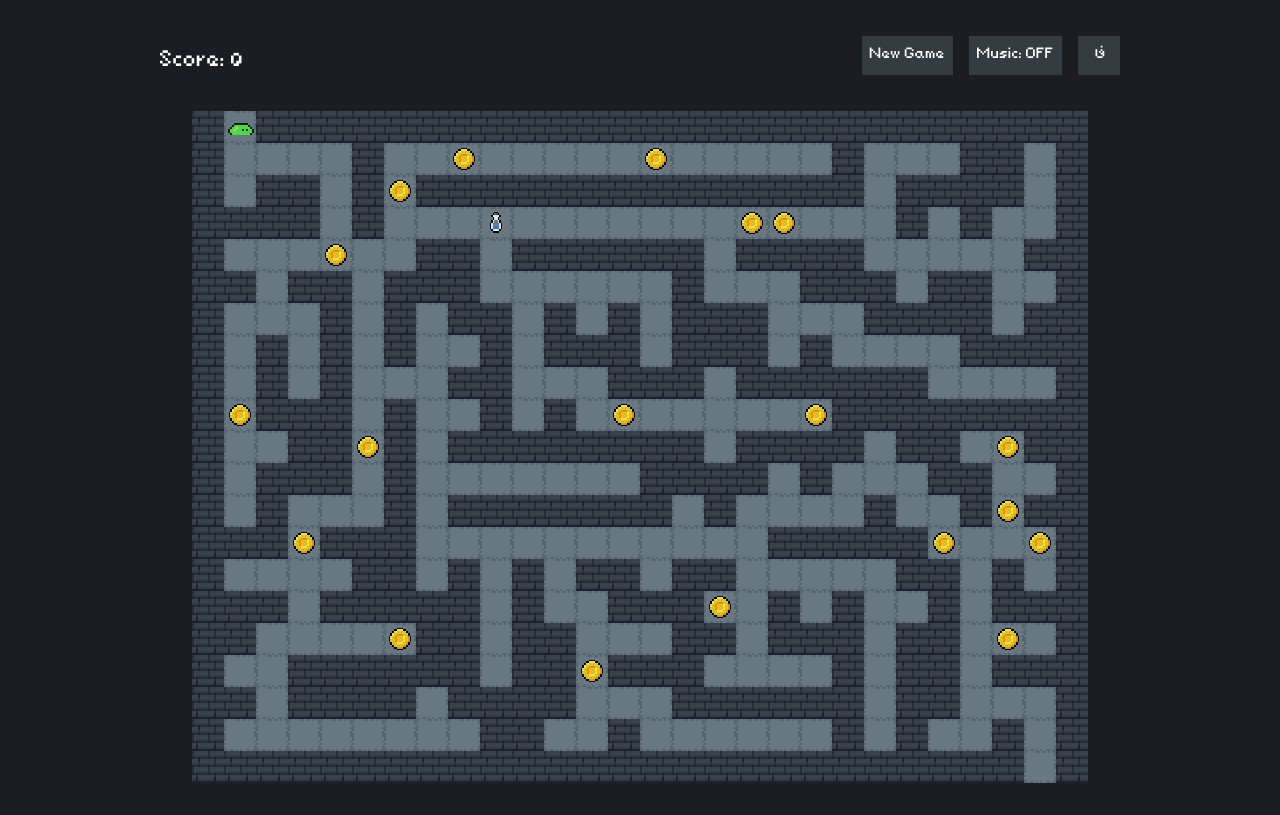
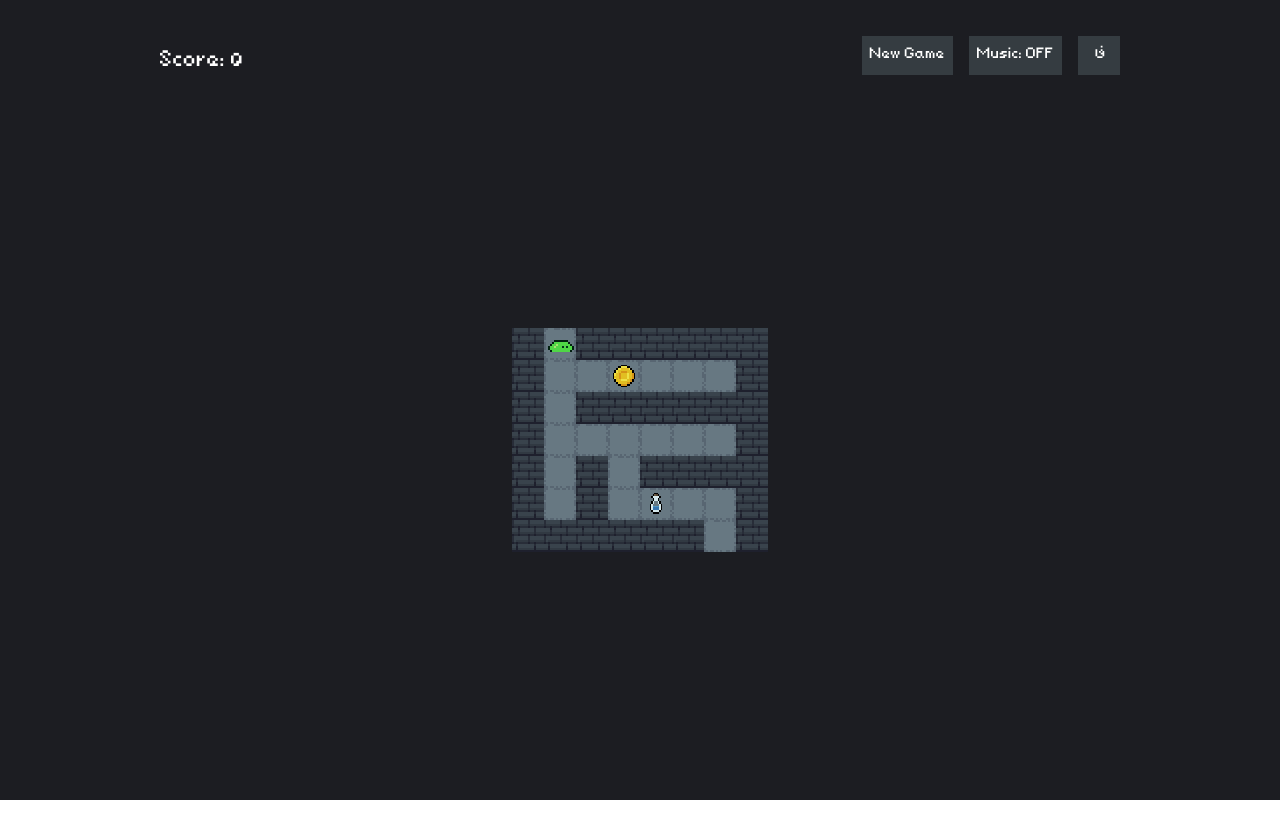
Before and after one commit to ShahriarKh/dunjen, a Next.js app: page / in a window 1280 px wide. Built offline with nearby package versions, Linux system fonts and the light colour scheme; no server answers.

Commit message:
add difficulty

```diff
--- a/app/globals.scss
+++ b/app/globals.scss
@@ -9,7 +9,7 @@
 
 html {
   font-size: 28px;
-  overflow-y: scroll;
+  height: 100vh;
 }
 
 a {
--- a/app/layout.js
+++ b/app/layout.js
@@ -2,7 +2,7 @@ import "./globals.scss";
 
 export default function RootLayout({ children }) {
   return (
-    <html lang="fa-IR">
+    <html>
       <body>{children}</body>
     </html>
   );
--- a/app/page.js
+++ b/app/page.js
@@ -4,7 +4,7 @@ import HUD from "@/components/HUD";
 import css from "./page.module.scss";
 import Maze from "@/components/Maze";
 import ModalOverlay from "@/components/ModalOverlay";
-import HelpModal from "@/components/HelpModal";
+// import HelpModal from "@/components/HelpModal";
 import ResultModal from "@/components/ResultModal";
 import { useState, useEffect, useReducer } from "react";
 import { generateMaze } from "@/utils/generateMaze";
@@ -13,7 +13,12 @@ import Item from "@/components/Item";
 import { randomNumber } from "@/utils/shared";
 import { generateItems } from "@/utils/generateItems";
 import { SFX } from "@/utils/sfx";
-import { SCORES } from "@/utils/constanst";
+
+const SCORES = {
+  potion: 50,
+  coin: 20,
+  heart: 10,
+};
 
 export default function Page() {
   const [showHelp, setShowHelp] = useState(false);
@@ -27,17 +32,18 @@ export default function Page() {
   const [score, setScore] = useState(0);
   const [canPlay, setCanPlay] = useState(false);
   const [lang, setLang] = useState("en");
+  const [mazeDifficulty, setMazeDifficulty] = useState(0);
 
   const forceUpdate = useReducer((x) => x + 1, 0)[1];
 
   function handeNewGame() {
     SFX.newGame.play();
-    setScore(0);
+    // setScore(0);
     setShowResult(false);
     setCanPlay(true);
 
-    let mazeWidth = randomNumber(4, 30);
-    let mazeHeight = randomNumber(4, 30);
+    let mazeWidth = randomNumber(4 + mazeDifficulty, 6 + mazeDifficulty);
+    let mazeHeight = randomNumber(4 + mazeDifficulty, 6 + mazeDifficulty);
 
     let newMaze = generateMaze(mazeWidth, mazeHeight);
     let newItems = generateItems(mazeWidth, mazeHeight, newMaze);
@@ -62,9 +68,7 @@ export default function Page() {
     lang === "en" ? setLang("fa") : setLang("en");
   }
 
-  useEffect(() => {
-    const [x, y] = playerPosition;
-    // touching items
+  function handleItemTouch(x, y) {
     let touchedItem = items.find((item) => item.x == x && item.y == y);
     if (touchedItem) {
       setScore((score) => score + SCORES[touchedItem.name]);
@@ -72,17 +76,21 @@ export default function Page() {
       let removedItems = items.filter((item) => item != touchedItem);
       setItems(removedItems);
     }
-    // winning
+  }
+
+  function handleWin(x, y) {
     if (x == exitPoint[0] && y == exitPoint[1]) {
       setShowResult(true);
       setCanPlay(false);
+      setMazeDifficulty((mazeDifficulty) => mazeDifficulty + 1);
     }
+  }
+
+  useEffect(() => {
+    const [x, y] = playerPosition;
+    handleItemTouch(x, y);
+    handleWin(x, y);
   }, [playerPosition]);
-
-  // load game
-  useEffect(() => {
-    handeNewGame();
-  }, []);
 
   function handleMove(e) {
     e.preventDefault();
@@ -106,6 +114,11 @@ export default function Page() {
       }
     }
   }
+
+  // load game on first render
+  useEffect(() => {
+    handeNewGame();
+  }, []);
 
   return (
     <div className={css.app}>
--- a/app/page.module.scss
+++ b/app/page.module.scss
@@ -1,12 +1,12 @@
 @use "./vars" as *;
 
 .app {
-  display: grid;
-  grid-template-rows: auto 1fr;
+  display: flex;
+  flex-direction: column;
   gap: 32px;
   background-color: rgb(28, 29, 34);
   align-items: center;
   justify-content: center;
-  min-height: 100vh;
+  height: 100vh;
   padding: 32px;
 }
--- a/components/Maze.module.scss
+++ b/components/Maze.module.scss
@@ -6,8 +6,9 @@
   grid-template-columns: repeat(var(--cols), $size);
   grid-template-rows: repeat(var(--rows), $size);
 
-  // max-height: 80vh;
-  // max-width: 90vw;
+  max-height: 100%;
+  max-width: 100%;
+  overflow: auto;
   margin: auto;
 
   // &:not(:focus) {
--- a/utils/constanst.js
+++ /dev/null
@@ -1,5 +0,0 @@
-export const SCORES = {
-  potion: 50,
-  coin: 20,
-  heart: 10,
-};
```
